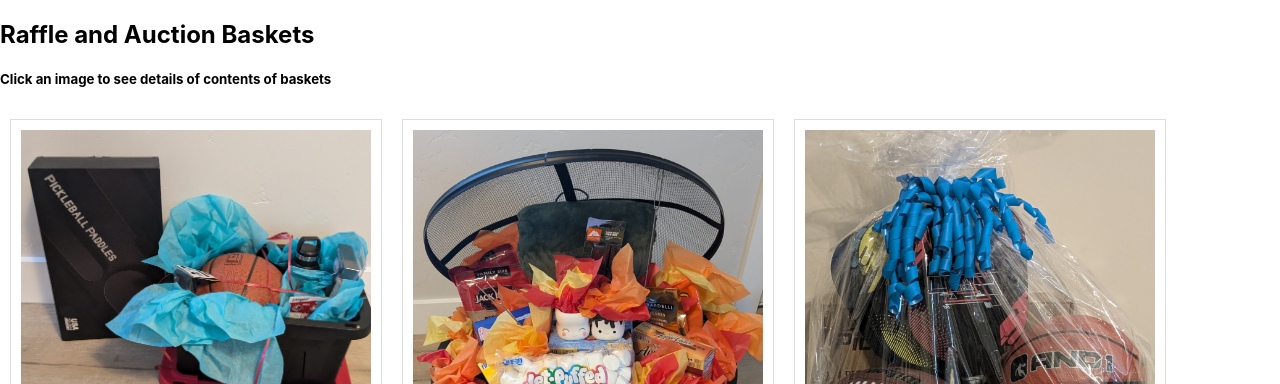
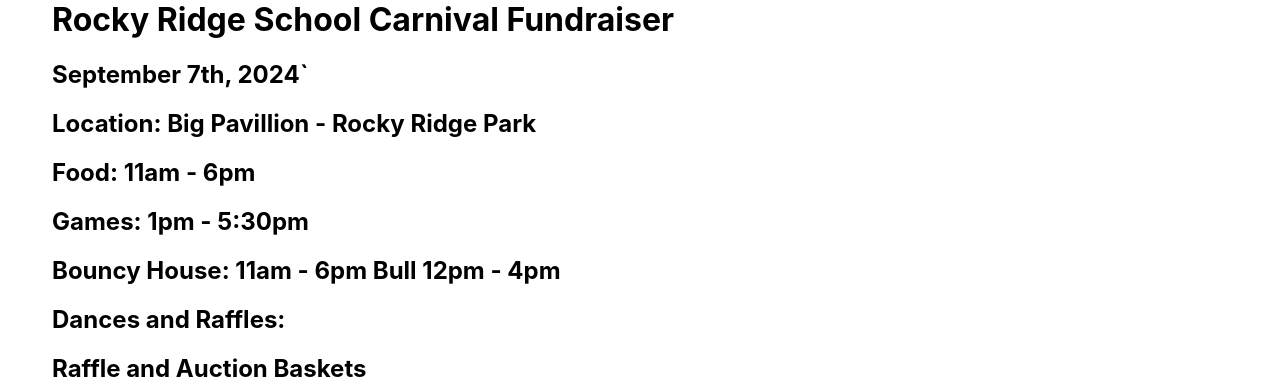
Before and after one commit to fpalacios10/rrfundraiser, a React (Create React App) app: page / in a window 1280 px wide. Shown: the top 384 px of the page. Built offline with nearby package versions, Linux system fonts and the light colour scheme.

Commit message:
site styles

```diff
--- a/public/index.html
+++ b/public/index.html
@@ -28,7 +28,14 @@
     </head>
     <body>
         <noscript>You need to enable JavaScript to run this app.</noscript>
-    <div id="root"></div>
+        <div
+            id="root"
+            style="
+                background-image: url('/images/bg.jpg');
+                background-size: cover;
+                background-position: center;
+            "
+        ></div>
         <!--
       This HTML file is a template.
       If you open it directly in the browser, you will see an empty page.
@@ -38,6 +45,5 @@
 
       To begin the development, run `npm start` or `yarn start`.
       To create a production bundle, use `npm run build` or `yarn build`.
-    -->
-  </body>
+    --></body>
 </html>
--- a/src/App.css
+++ b/src/App.css
@@ -1,6 +1,9 @@
 /* App.css */
+
 .app {
     position: relative;
+    max-width: 1176px;
+    margin: auto;
 }
 
 .card-container {
@@ -8,12 +11,6 @@
     flex-wrap: wrap;
 }
 
-.overlay {
-    position: fixed;
-    top: 0;
-    left: 0;
-    width: 100%;
-    height: 100%;
-    background-color: rgba(0, 0, 0, 0.5);
-    z-index: 1000;
+h1 {
+    margin-top: 0;
 }
--- a/src/App.js
+++ b/src/App.js
@@ -216,8 +216,32 @@ const App = () => {
     ];
     return (
         <div className='app'>
+            <h1>Rocky Ridge School Carnival Fundraiser</h1>
+            <h2>September 7th, 2024`</h2>
+
+            <h2>
+                <span>Location:</span> Big Pavillion - Rocky Ridge Park
+            </h2>
+
+            <h2>
+                <span>Food:</span> 11am - 6pm
+            </h2>
+
+            <h2>
+                <span>Games:</span> 1pm - 5:30pm
+            </h2>
+
+            <h2>
+                <span>Bouncy House:</span> 11am - 6pm <span>Bull</span> 12pm -
+                4pm
+            </h2>
+
+            <h2>
+                <span>Dances and Raffles:</span>
+            </h2>
             <h2>Raffle and Auction Baskets</h2>
             <h5>Click an image to see details of contents of baskets</h5>
+
             <div className='card-container'>
                 {jsonData.map((data, index) => (
                     <Card
```
Also changed, not shown: public/images/bg.jpg (added). Lines whose indentation alone changed are shown as unchanged.
